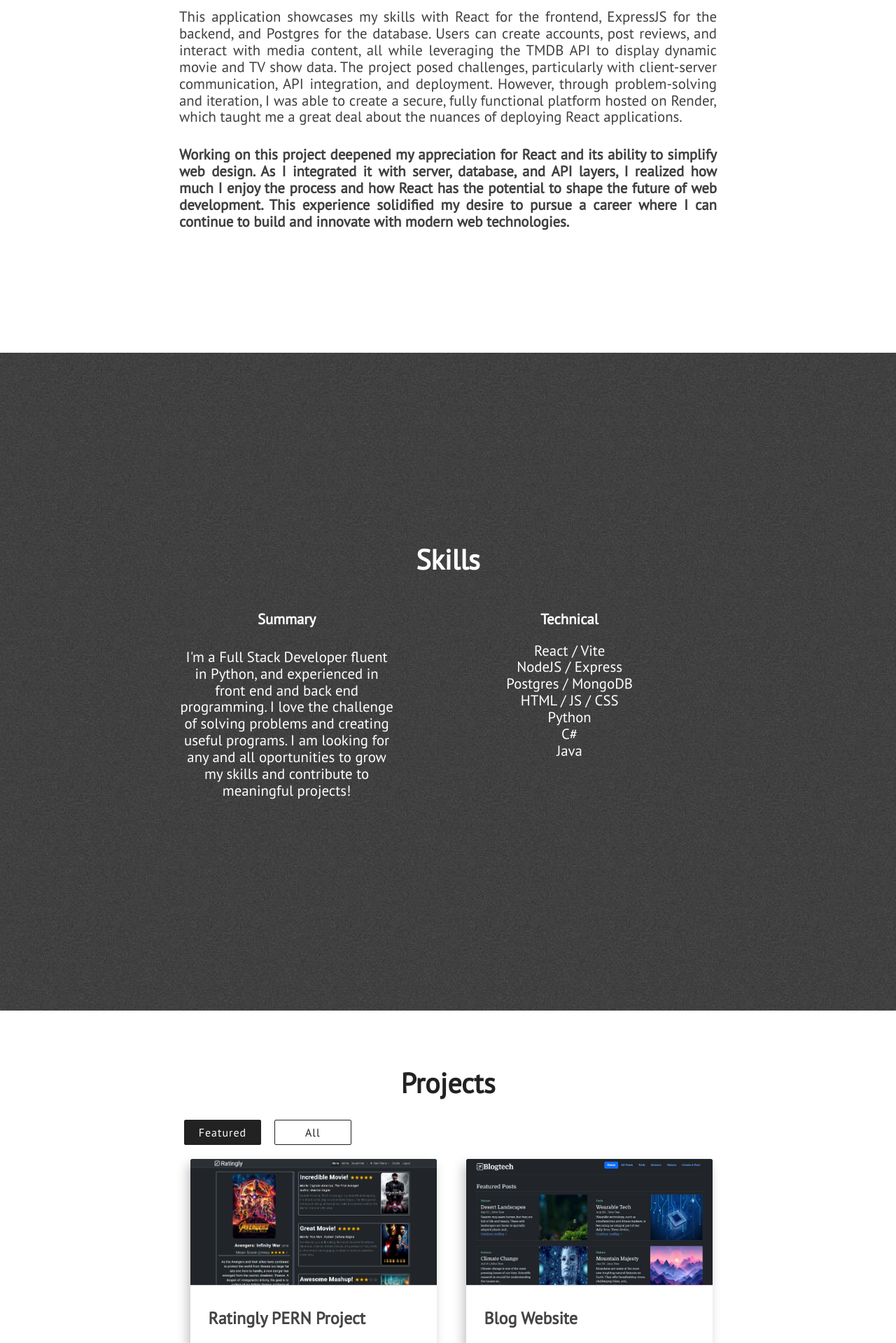
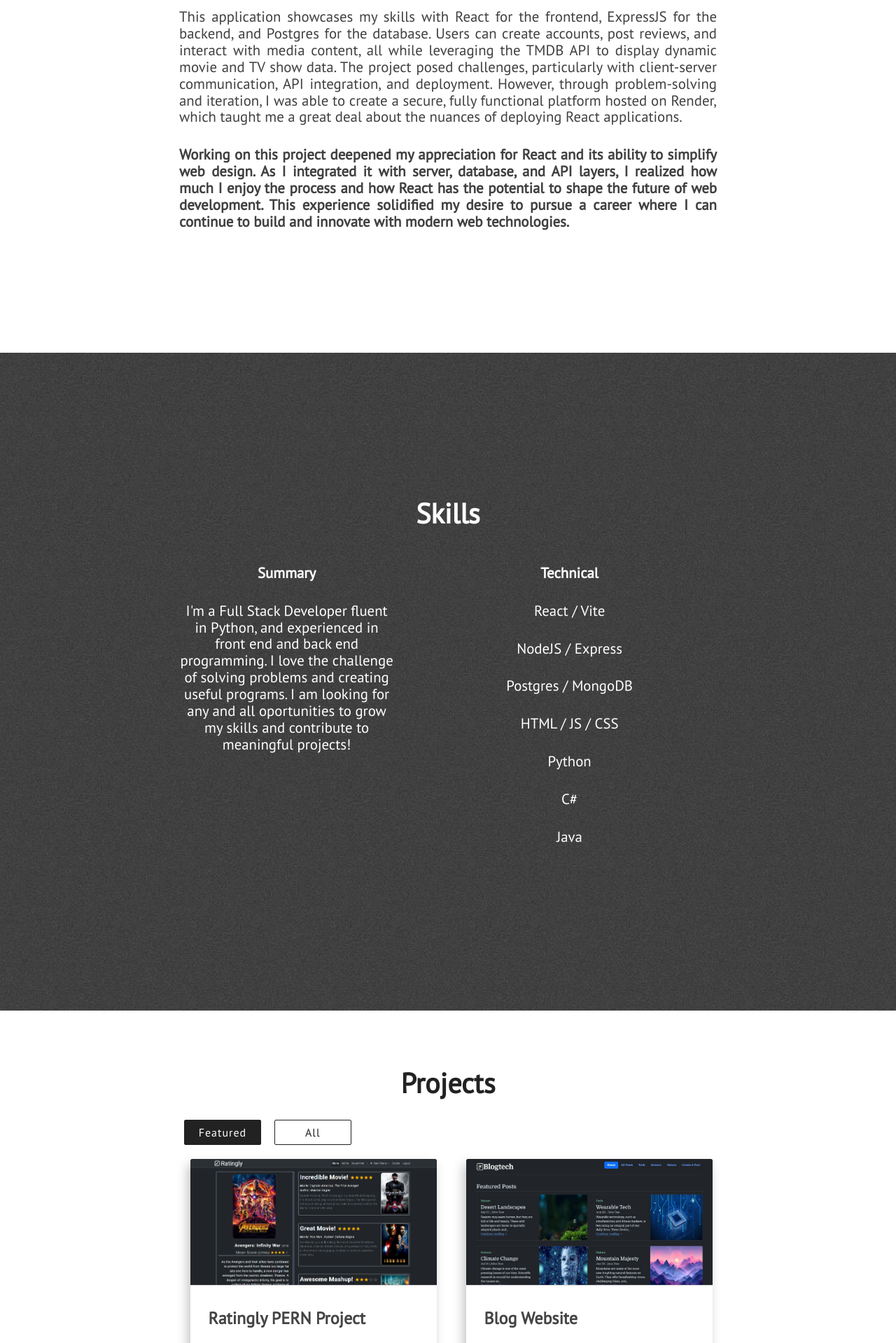
Before and after one commit to DakotaGagne/DakotaGagne.github.io, a Jekyll site: the page built from index.html, in a window 1280 px wide. Shown: the part 1456-3375 px from the top of the page at 70% size. Built offline with Jekyll 4.4.1, drawn with Linux system fonts in a browser that asks for light colours; nearby versions of some CDN libraries.

Commit message:
tweaked skills section

```diff
--- a/_includes/skills.html
+++ b/_includes/skills.html
@@ -13,25 +13,25 @@
                 </div>
                 <div class="technical-skills">
                     <h3 class="center-align skills-subsection">Technical</h3>
-                    <div class="center-align skills-subsection">
+                    <div class="center-align paragraph-text">
                         React / Vite
                     </div>
-                    <div class="center-align skills-subsection">
+                    <div class="center-align paragraph-text">
                         NodeJS / Express
                     </div>
-                    <div class="center-align skills-subsection">
+                    <div class="center-align paragraph-text">
                         Postgres / MongoDB
                     </div>
-                    <div class="center-align skills-subsection">
+                    <div class="center-align paragraph-text">
                         HTML / JS / CSS
                     </div>
-                    <div class="center-align skills-subsection">
+                    <div class="center-align paragraph-text">
                         Python
                     </div>
-                    <div class="center-align skills-subsection">
+                    <div class="center-align paragraph-text">
                         C#
                     </div>
-                    <div class="center-align skills-subsection">
+                    <div class="center-align paragraph-text">
                         Java
                     </div>
                 </div>
```
